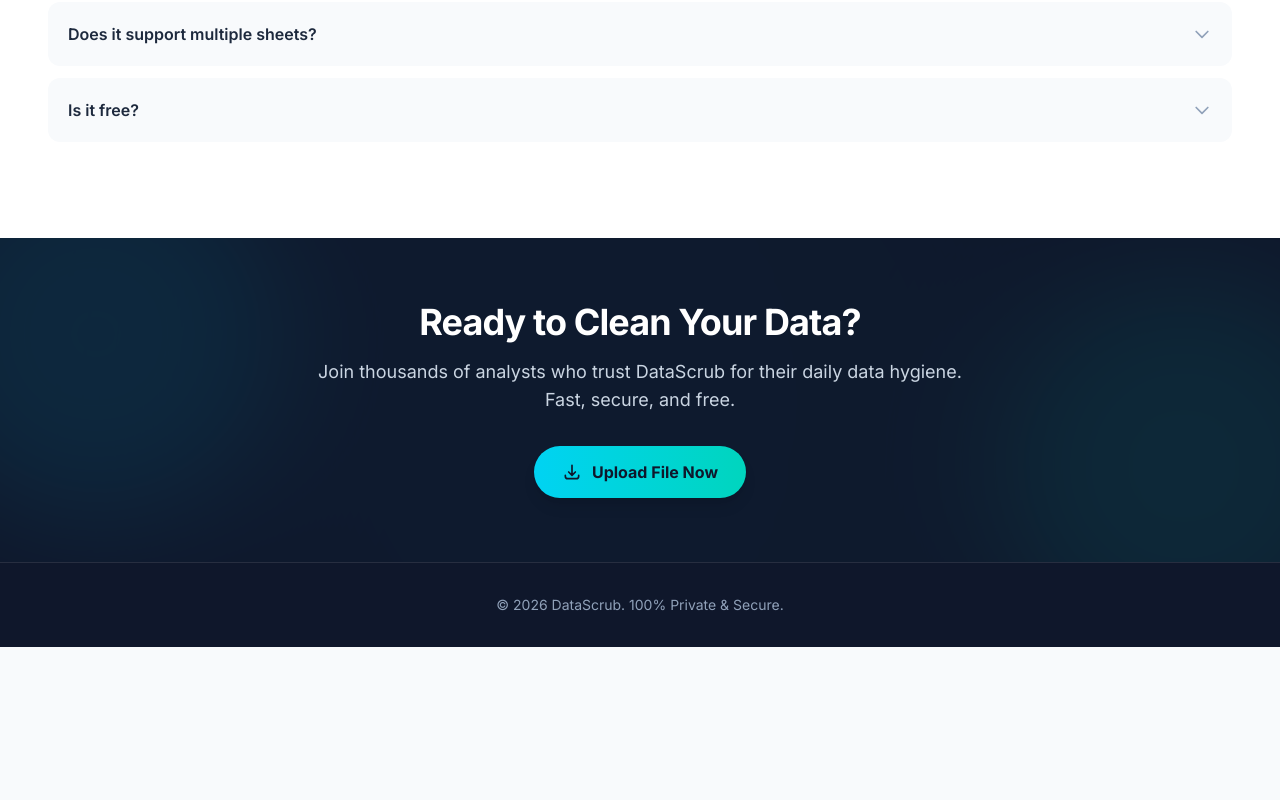
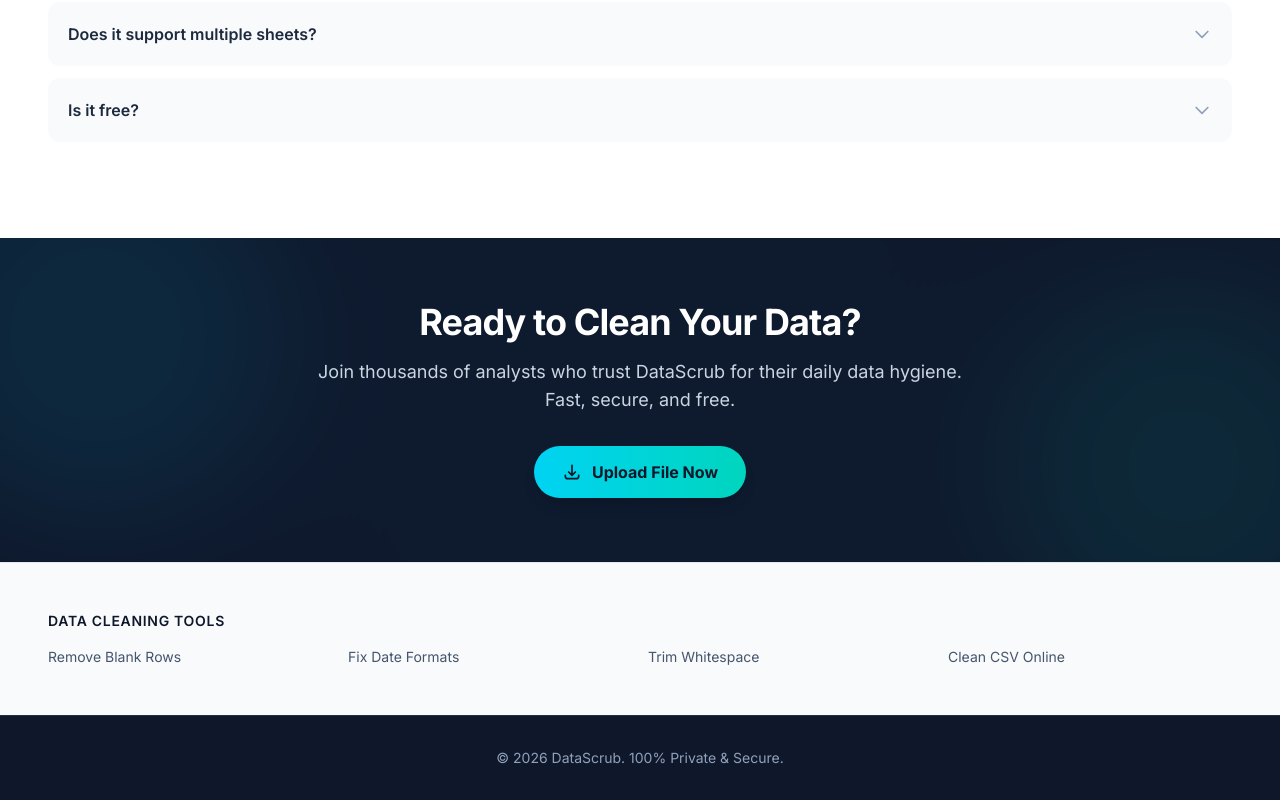
Before and after one commit to theGoodB0rg/Excel_Clean, a React (Vite) app: page / in a window 1280 px wide. Shown: the part 2544-3344 px from the top of the page. Before the commit the page ends 3191 px from the top, so only its background shows below. Built offline with nearby package versions, Linux system fonts and the light colour scheme.

Commit message:
feat: implement discovery phase with sitemap, robots.txt, and internal linking

```diff
--- a/package.json
+++ b/package.json
@@ -5,7 +5,7 @@
   "type": "module",
   "scripts": {
     "dev": "vite",
-    "build": "tsc -b && vite build",
+    "build": "tsc -b && vite build && node scripts/generate-sitemap.js",
     "lint": "eslint .",
     "preview": "vite preview",
     "test": "vitest run",
--- /dev/null
+++ b/src/components/layout/RelatedTools.tsx
@@ -0,0 +1,31 @@
+import { Link } from 'react-router-dom';
+
+export function RelatedTools() {
+    const tools = [
+        { name: 'Remove Blank Rows', path: '/remove-blank-rows-excel' },
+        { name: 'Fix Date Formats', path: '/fix-excel-date-format' },
+        { name: 'Trim Whitespace', path: '/trim-excel-whitespace' },
+        { name: 'Clean CSV Online', path: '/clean-csv-online' },
+    ];
+
+    return (
+        <div className="bg-slate-50 border-t border-slate-200 py-12">
+            <div className="container">
+                <h3 className="text-sm font-semibold text-slate-900 uppercase tracking-wider mb-4">
+                    Data Cleaning Tools
+                </h3>
+                <div className="grid grid-cols-2 md:grid-cols-4 gap-4">
+                    {tools.map((tool) => (
+                        <Link
+                            key={tool.path}
+                            to={tool.path}
+                            className="text-slate-600 hover:text-cyan-700 hover:underline text-sm transition-colors"
+                        >
+                            {tool.name}
+                        </Link>
+                    ))}
+                </div>
+            </div>
+        </div>
+    );
+}
--- a/src/pages/Landing.tsx
+++ b/src/pages/Landing.tsx
@@ -7,6 +7,7 @@
 import { useFileHandler } from '../hooks/useFileHandler';
 import { useDataStore } from '../stores/data-store';
 import { SEO } from '../components/seo/SEO';
+import { RelatedTools } from '../components/layout/RelatedTools';
 
 interface LandingProps {
     seoTitle?: string;
@@ -79,6 +80,8 @@
                 <CTA onUploadClick={() => window.scrollTo({ top: 0, behavior: 'smooth' })} />
             </main>
 
+            <RelatedTools />
+
             <footer className="py-8 bg-slate-900 text-slate-400 text-sm text-center border-t border-white/10">
                 <p>© {new Date().getFullYear()} DataScrub. 100% Private & Secure.</p>
             </footer>
```
Also changed, not shown: public/robots.txt (added), 1 other file (tests, documents, lock files or other folders).
